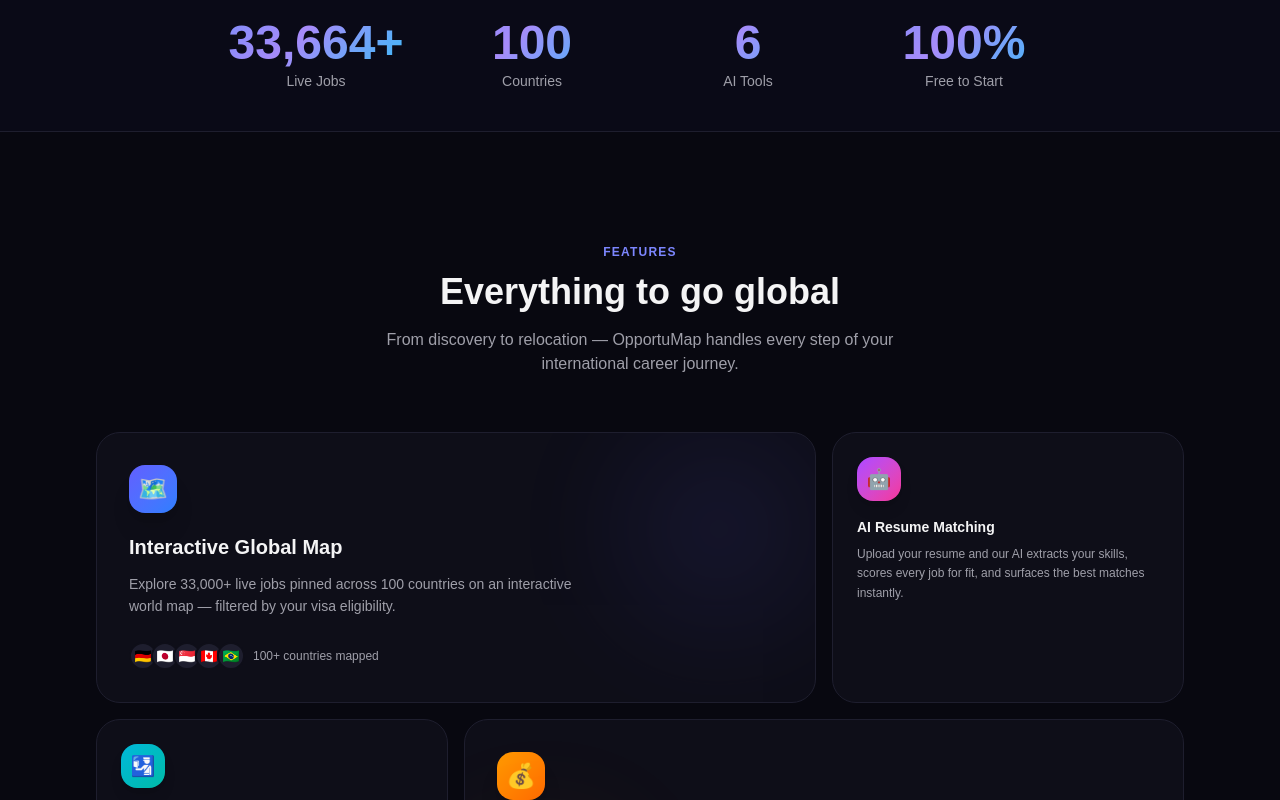
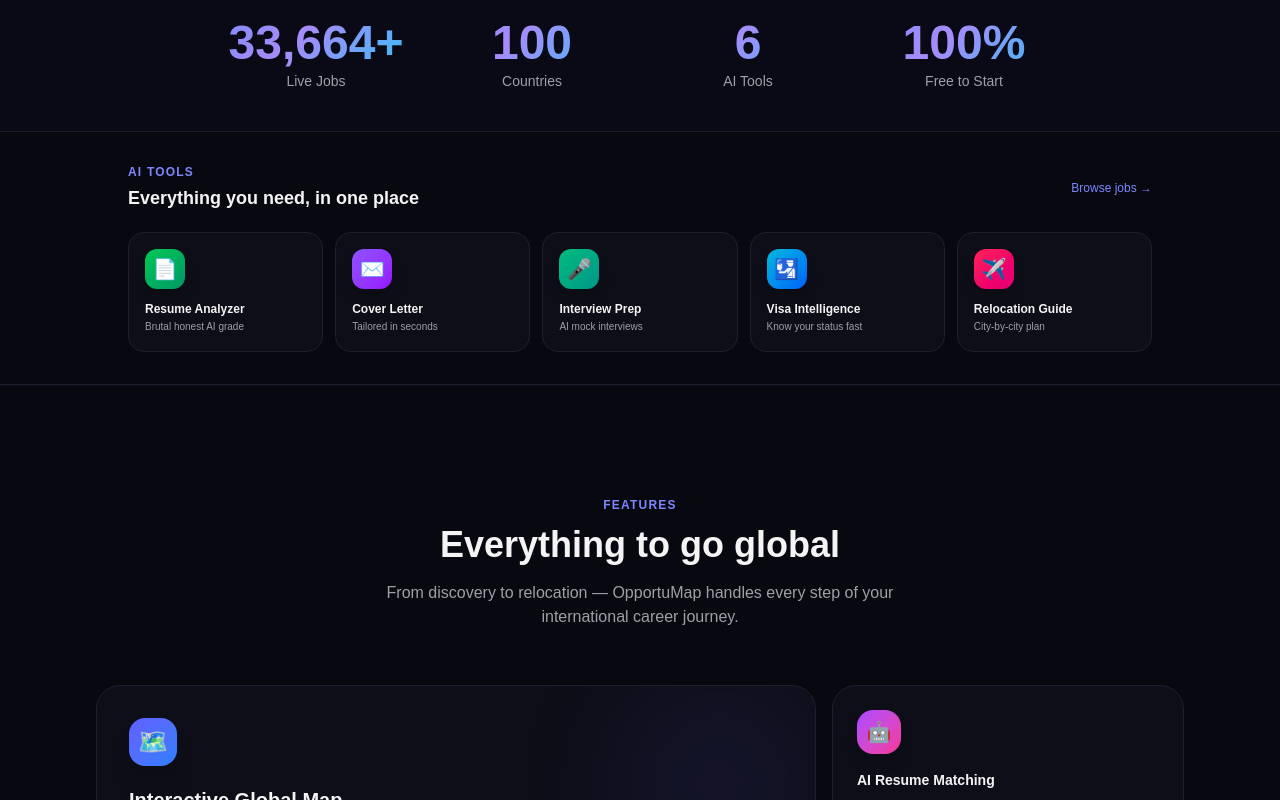
Before and after one commit to Aahil1369/opportumap, a Next.js app: page / in a window 1280 px wide. Shown: the part 920-1720 px from the top of the page. Built offline with nearby package versions, Linux system fonts and the light colour scheme; no server answers.

Commit message:
feat: vertical filters, tools strip on homepage, welcome profile prompt for new signups

```diff
--- a/app/components/ProfileModal.js
+++ b/app/components/ProfileModal.js
@@ -15,7 +15,7 @@
 
 const TOTAL_STEPS = 5;
 
-export default function ProfileModal({ onSave, dark, initialProfile, onClose }) {
+export default function ProfileModal({ onSave, dark, initialProfile, onClose, welcome = false }) {
   const [step, setStep] = useState(1);
   const [profile, setProfile] = useState(initialProfile || {
     name: '', nationality: '', currentCountry: '', experience: '', jobTypes: [], skills: '', preferredCountries: [],
@@ -69,9 +69,15 @@
 
         {/* Header */}
         <div className={`px-6 pt-6 pb-4 border-b ${ui.border}`}>
+          {welcome && (
+            <div className="mb-3 px-4 py-3 rounded-xl bg-gradient-to-r from-indigo-500/10 to-violet-500/10 border border-indigo-500/20">
+              <p className="text-xs font-bold text-indigo-400 mb-0.5">👋 Welcome to OpportuMap!</p>
+              <p className={`text-xs ${ui.sub}`}>Takes 60 seconds — unlocks AI job matching, visa filters, and opportunity scores.</p>
+            </div>
+          )}
           <div className="flex items-center justify-between mb-1">
             <h2 className={`text-lg font-bold ${ui.text}`}>
-              {initialProfile ? 'Edit your profile' : 'Set up your profile'}
+              {welcome ? 'Quick profile setup' : initialProfile?.name ? 'Edit your profile' : 'Set up your profile'}
             </h2>
             <div className="flex items-center gap-3">
               <span className={`text-xs ${ui.sub}`}>Step {step} of {TOTAL_STEPS}</span>
--- a/app/jobs/page.js
+++ b/app/jobs/page.js
@@ -91,6 +91,7 @@
   const [showFilters, setShowFilters] = useState(false);
   const [hideExpired, setHideExpired] = useState(true);
   const [authUser, setAuthUser] = useState(null);
+  const [showWelcome, setShowWelcome] = useState(false);
   const PER_PAGE = 24;
   const supabase = createClient();
 
@@ -122,7 +123,9 @@
           setInput(buildQueryFromProfile(p));
           return;
         }
+        // New user — no profile anywhere → prompt to set one up
         setProfile({ name, nationality: '', currentCountry: '', experience: '', jobTypes: [], skills: '', preferredCountries: [] });
+        setShowWelcome(true);
       } else {
         const localRaw = localStorage.getItem('opportumap_profile');
         if (localRaw) {
@@ -395,7 +398,15 @@
 
   return (
     <div className={`min-h-screen ${ui.bg} transition-colors duration-300`}>
-      {showProfile && <ProfileModal onSave={handleSaveProfile} dark={dark} initialProfile={profile} onClose={() => setShowProfile(false)} />}
+      {(showProfile || showWelcome) && (
+        <ProfileModal
+          onSave={handleSaveProfile}
+          dark={dark}
+          initialProfile={profile}
+          onClose={() => { setShowProfile(false); setShowWelcome(false); }}
+          welcome={showWelcome}
+        />
+      )}
       {showRelocation && <RelocationModal onClose={() => setShowRelocation(false)} dark={dark} />}
       <ChatWidget dark={dark} profile={profile} />
       <Navbar dark={dark} onToggleDark={toggleDark} />
@@ -432,23 +443,6 @@
             </button>
           </form>
 
-          {/* Category pills */}
-          <div className="flex items-center gap-2 flex-wrap">
-            {JOB_TYPES.slice(1).map((t) => (
-              <button key={t.value} onClick={() => { setTypeFilter(t.value); setPage(1); }}
-                className={`px-3 py-1 rounded-full text-xs font-medium border transition-all ${ui.pill(typeFilter === t.value)}`}>
-                {t.label}
-              </button>
-            ))}
-            <div className={`ml-auto flex items-center gap-1.5 rounded-full border px-3 py-1 ${dark ? 'border-[#1e1e2e]' : 'border-zinc-200'}`}>
-              {['all', 'remote', 'onsite'].map((r) => (
-                <button key={r} onClick={() => setRemoteFilter(r)}
-                  className={`text-xs font-medium px-2 py-0.5 rounded-full transition-all capitalize ${remoteFilter === r ? 'bg-indigo-600 text-white' : ui.sub}`}>
-                  {r}
-                </button>
-              ))}
-            </div>
-          </div>
         </div>
       </div>
 
--- a/app/page.js
+++ b/app/page.js
@@ -167,6 +167,38 @@
         </div>
       </section>
 
+      {/* ─── TOOLS STRIP ─── */}
+      <section className={`border-b ${divider} px-4 sm:px-8 py-8`}>
+        <div className="max-w-5xl mx-auto">
+          <div className="flex items-center justify-between mb-5">
+            <div>
+              <p className="text-xs font-semibold uppercase tracking-widest text-indigo-400 mb-1">AI Tools</p>
+              <h2 className={`text-lg font-black ${text}`}>Everything you need, in one place</h2>
+            </div>
+            <Link href="/jobs" className={`text-xs font-medium text-indigo-400 hover:text-indigo-300 transition-colors hidden sm:block`}>Browse jobs →</Link>
+          </div>
+          <div className="grid grid-cols-2 sm:grid-cols-3 lg:grid-cols-5 gap-3">
+            {[
+              { href: '/resume', icon: '📄', label: 'Resume Analyzer', desc: 'Brutal honest AI grade', color: 'from-green-500 to-emerald-600', glow: 'group-hover:shadow-green-500/20' },
+              { href: '/cover-letter', icon: '✉️', label: 'Cover Letter', desc: 'Tailored in seconds', color: 'from-violet-500 to-purple-600', glow: 'group-hover:shadow-violet-500/20' },
+              { href: '/interview', icon: '🎤', label: 'Interview Prep', desc: 'AI mock interviews', color: 'from-emerald-500 to-teal-600', glow: 'group-hover:shadow-emerald-500/20' },
+              { href: '/visa', icon: '🛂', label: 'Visa Intelligence', desc: 'Know your status fast', color: 'from-cyan-500 to-blue-600', glow: 'group-hover:shadow-cyan-500/20' },
+              { href: '/relocate', icon: '✈️', label: 'Relocation Guide', desc: 'City-by-city plan', color: 'from-rose-500 to-pink-600', glow: 'group-hover:shadow-rose-500/20' },
+            ].map((tool) => (
+              <Link key={tool.href} href={tool.href}
+                className={`group relative rounded-2xl border p-4 transition-all duration-200 hover:-translate-y-0.5 hover:shadow-xl ${tool.glow} ${dark ? 'bg-[#0e0e18] border-[#1e1e2e] hover:border-indigo-500/30' : 'bg-white border-zinc-200 hover:border-indigo-200'}`}>
+                <div className={`w-10 h-10 rounded-xl bg-gradient-to-br ${tool.color} flex items-center justify-center text-xl mb-3 shadow-lg group-hover:scale-110 transition-transform duration-200`}>
+                  {tool.icon}
+                </div>
+                <p className={`text-xs font-bold mb-0.5 ${text}`}>{tool.label}</p>
+                <p className={`text-[10px] leading-relaxed ${sub}`}>{tool.desc}</p>
+                <div className="absolute bottom-3 right-3 text-indigo-400 text-xs opacity-0 group-hover:opacity-100 transition-opacity">→</div>
+              </Link>
+            ))}
+          </div>
+        </div>
+      </section>
+
       {/* ─── FEATURES — Bento Grid ─── */}
       <section className="px-4 sm:px-8 py-20 sm:py-28 max-w-6xl mx-auto">
         <div className="text-center mb-14 reveal">
@@ -303,20 +335,23 @@
           <div className="text-center mb-14 reveal">
             <p className="text-xs font-semibold uppercase tracking-widest text-indigo-400 mb-3">AI Tools</p>
             <h2 className={`text-3xl sm:text-4xl font-black mb-4 ${text}`}>Powerful tools at your fingertips</h2>
+            <p className={`text-base max-w-xl mx-auto ${sub}`}>Five AI-powered tools to take you from application to relocation.</p>
           </div>
-          <div className="grid sm:grid-cols-3 gap-4">
+          <div className="grid sm:grid-cols-2 lg:grid-cols-3 gap-4">
             {[
-              { href: '/resume', icon: '📄', label: 'Resume Analyzer', desc: 'Grade your resume with AI', color: 'from-green-500 to-emerald-600' },
-              { href: '/visa', icon: '🛂', label: 'Visa Intelligence', desc: 'Know your visa status instantly', color: 'from-cyan-500 to-blue-600' },
-              { href: '/relocate', icon: '✈️', label: 'Relocation Guide', desc: 'Full city-by-city relocation plan', color: 'from-rose-500 to-pink-600' },
+              { href: '/resume', icon: '📄', label: 'Resume Analyzer', desc: 'Brutally honest AI grade with red flags, clichés detected, and bullet rewrites.', color: 'from-green-500 to-emerald-600' },
+              { href: '/cover-letter', icon: '✉️', label: 'Cover Letter Generator', desc: 'Paste a job description and get a tailored cover letter in seconds.', color: 'from-violet-500 to-purple-600' },
+              { href: '/interview', icon: '🎤', label: 'Interview Prep', desc: '15 tailored questions + AI mock interview that grades your actual answers.', color: 'from-emerald-500 to-teal-600' },
+              { href: '/visa', icon: '🛂', label: 'Visa Intelligence', desc: 'Full visa report: document checklist, timeline, financial requirements, and approval tips.', color: 'from-cyan-500 to-blue-600' },
+              { href: '/relocate', icon: '✈️', label: 'Relocation Guide', desc: 'Cost breakdown, safety info, banking, SIM, emergency numbers, and cultural tips.', color: 'from-rose-500 to-pink-600' },
             ].map((tool, i) => (
               <Link key={tool.href} href={tool.href}
-                className={`reveal reveal-delay-${i + 1} group block rounded-2xl border p-6 transition-all hover:-translate-y-1 hover:shadow-xl ${dark ? 'bg-[#0e0e18] border-[#1e1e2e] hover:border-indigo-500/30 hover:shadow-indigo-500/10' : 'bg-white border-zinc-200 hover:border-indigo-300 hover:shadow-indigo-500/10'}`}>
+                className={`reveal reveal-delay-${(i % 3) + 1} group block rounded-2xl border p-6 transition-all hover:-translate-y-1 hover:shadow-xl ${dark ? 'bg-[#0e0e18] border-[#1e1e2e] hover:border-indigo-500/30 hover:shadow-indigo-500/10' : 'bg-white border-zinc-200 hover:border-indigo-300 hover:shadow-indigo-500/10'}`}>
                 <div className={`w-12 h-12 rounded-2xl bg-gradient-to-br ${tool.color} flex items-center justify-center text-2xl mb-4 shadow-lg group-hover:scale-110 transition-transform`}>
                   {tool.icon}
                 </div>
                 <h3 className={`text-sm font-bold mb-1 ${text}`}>{tool.label}</h3>
-                <p className={`text-xs ${sub}`}>{tool.desc}</p>
+                <p className={`text-xs leading-relaxed ${sub}`}>{tool.desc}</p>
                 <div className="mt-4 text-indigo-400 text-xs font-semibold group-hover:translate-x-1 transition-transform inline-block">Try it →</div>
               </Link>
             ))}
```
